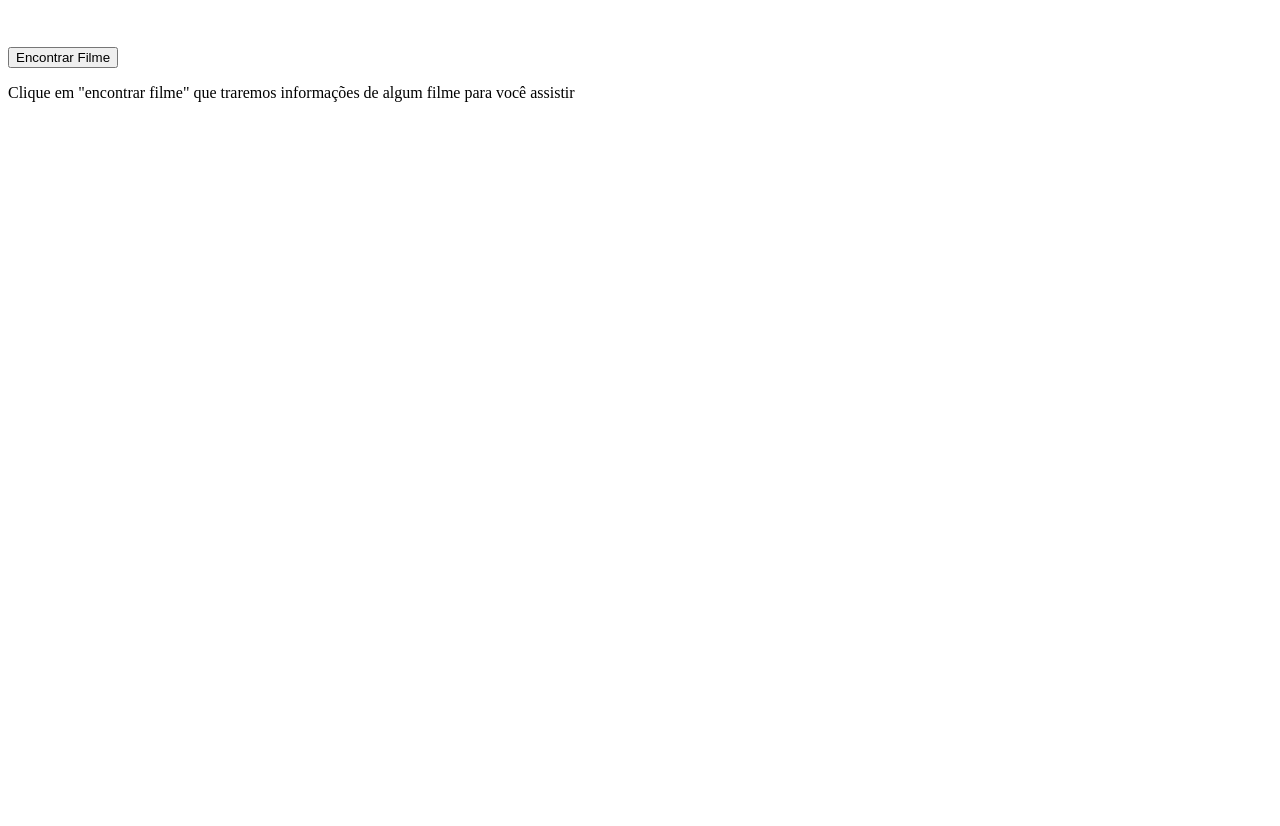
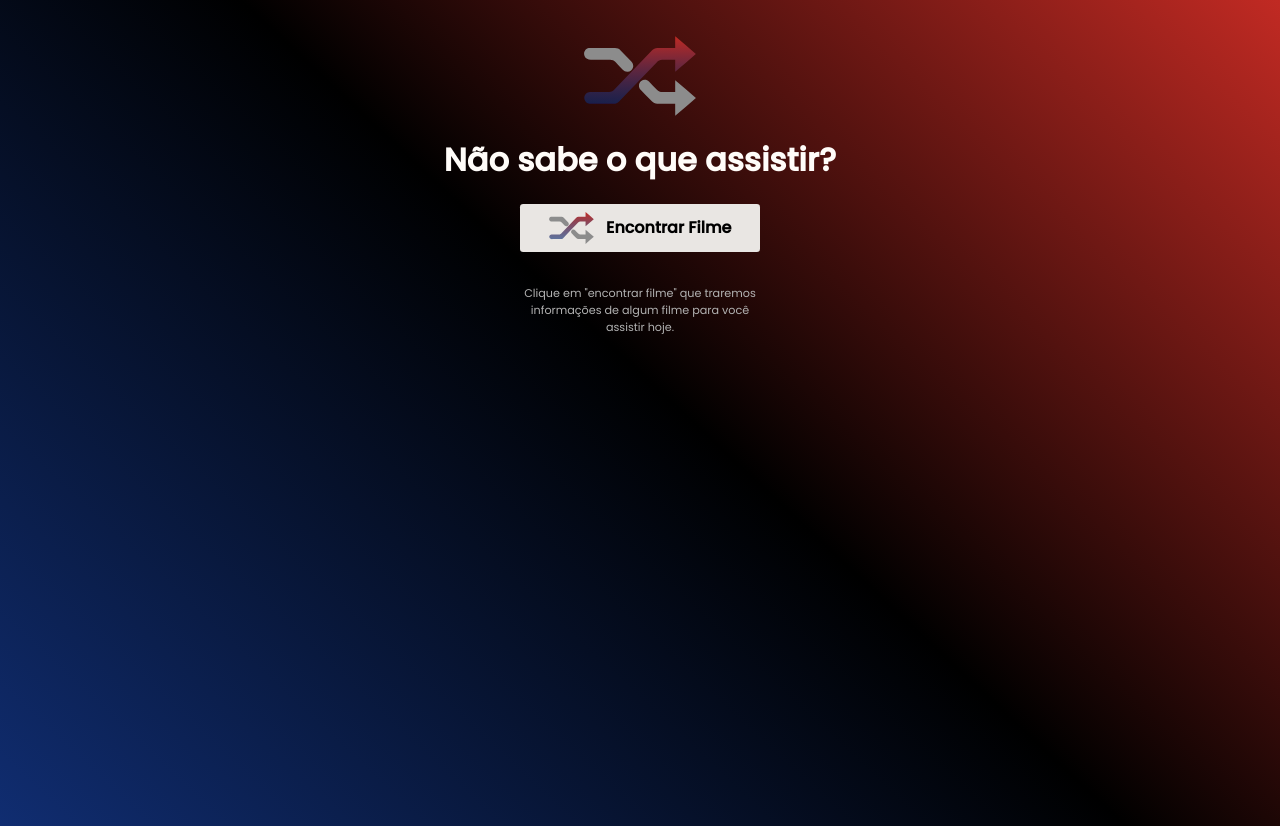
Before and after one commit to nathalia-84/rocketflix, a plain HTML site: page index.html in a window 1280 px wide. Before the commit the page ends 800 px from the top, so only its background shows below. Drawn offline with Linux system fonts and the light colour scheme; no server answers.

Commit message:
Adicionei estilos ao css

```diff
--- a/index.html
+++ b/index.html
@@ -8,23 +8,33 @@
   <link rel="stylesheet" href="styles.css">
   <link rel="shortcut icon" href="/assets/favico/favicon.ico" type="image/x-icon">
   <title>Rocketflix</title>
+
+  <link rel="preconnect" href="https://fonts.googleapis.com"><link rel="preconnect" href="https://fonts.gstatic.com" crossorigin><link href="https://fonts.googleapis.com/css2?family=Poppins:wght@300;400;500&display=swap" rel="stylesheet">
 </head>
 
 <body>
+  <div class="container">
+    <div class="intro">
+      <img src="./assets/shuffle.svg" alt="Logo" height="80em">
+      <h1>Não sabe o que assistir?</h1>
+    </div>
+    <div class="movies">
+      <img src="" alt="">
+      <div class="text">
+        <h2></h2>
+        <p></p>
+      </div>
+    </div>
+    <div class="switch">
+      <div class="btn"><span class="icon"></span>Encontrar Filme</div>
+      <p>Clique em "encontrar filme" que traremos informações de algum filme para você assistir hoje.</p>
+    </div>
+
+    <script type="module" src="main.js"></script>
+  </div>
 
 
-  <div class="intro"></div>
-  <div class="movies">
-    <img src="" alt="" width="100px">
-    <h1></h1>
-    <p></p>
-  </div>
-  <div class="switch">
-    <button class="btn">Encontrar Filme</button>
-    <p>Clique em "encontrar filme" que traremos informações de algum filme para você assistir</p>
-  </div>
 
-  <script type="module" src="main.js"></script>
 </body>
 
 </html>
--- a/main.js
+++ b/main.js
@@ -8,40 +8,49 @@ function generateRandomIntegerInRange(min, max) {
   return Math.floor(Math.random() * (max - min + 1)) + min;
 }
 
-let number = generateRandomIntegerInRange(1, 1069293)
+async function getContent() {
+  let number = generateRandomIntegerInRange(1, 1069293)
 
-let url = "".concat(BASE_URL, number, '?', API_KEY, '&', language)
+  let url = "".concat(BASE_URL, number, '?', API_KEY, '&', language)
 
-
-async function getContent() {
   try {
     let response = await fetch(url)
     let data = await response.json()
 
-    while(response.status != 200 || data.poster_path == null || data.overview == "") {
+    while(response.status != 200 || data.poster_path == null || data.overview == "" || data.vote_average < 7) {
       number = generateRandomIntegerInRange(1, 1069293)
       url = "".concat(BASE_URL, number, '?', API_KEY, '&', language)
 
       response = await fetch(url)
       data = await response.json()
     }
-
+    console.log(data)
     show(data)
-    console.log(data)
   } catch (error) {
     console.log(error)
   }
 
 }
 
+function reduceText(text) {
+  let i = 1
+  while (text[text.length - i] != '.') {
+    i++
+  }
+  return text.substring(0, text.length - (i-1))
+}
+
 function show(movie) {
   document.querySelector('.movies img').src = "".concat(IMG_URL, movie.poster_path)
   document.querySelector('.movies img').alt = "".concat('Poster do filme ', movie.title)
-  document.querySelector('.movies h1').textContent = movie.title
-  document.querySelector('.movies p').textContent = movie.overview
+  document.querySelector('.movies img').style.height = "15em"
+  document.querySelector('.movies .text h2').textContent = movie.title
+  document.querySelector('.movies .text p').textContent = reduceText(movie.overview.substring(0, 500))
 }
 
 
 
 const btn = document.querySelector('.btn')
-btn.addEventListener('click', getContent())
+btn.addEventListener('click', function() {
+  getContent()
+}, {once : false})
--- a/styles.css
+++ b/styles.css
@@ -0,0 +1,112 @@
+* {
+    margin: 0;
+    padding: 0;
+    box-sizing: border-box;
+}
+
+:root {
+    --title: #fffcf9;
+    --subtitle: #b3b3b3;
+    --bg-button: #e9e6e3;
+    --background: linear-gradient(43deg, #102d71 0%, #000000 52%, #c12a23 100%);
+  }
+
+body {
+    height: 100vh;
+    background: var(--background);
+    color: var(--title);
+    font-family: 'Poppins', sans-serif;
+}
+
+.container {
+    display: flex;
+    flex-wrap: wrap;
+    justify-content: center;
+    margin-left: 25%;
+    margin-right: 25%;
+    margin-top: 2%;
+    height: 40%;
+}
+
+.intro {
+    display: flex;
+    flex-wrap: wrap;
+    align-items: center;
+    justify-content: center;
+    text-align: center;
+}
+
+.intro img {
+    padding: 0 30%;
+}
+
+.movies {
+    display: flex;
+    align-items: center;
+    justify-content: space-evenly;
+    margin-top: 2%;
+}
+.movies img {
+    border-radius: .2em;
+}
+
+.movies .text {
+    padding-left: 3%;
+}
+
+.movies .text p {
+    margin-top: 2%;
+}
+
+.switch {
+    display: flex;
+    flex-wrap: wrap;
+    align-items: center;
+    justify-content: center;
+    text-align: center;
+}
+
+
+.btn {
+    background-color: var(--bg-button);
+    width: 15em;
+    height: 3em;
+    font-weight: bold;
+    color: #000000;
+    border-radius: .2em;
+    padding: 0 3%;
+    font-size: 1em;
+
+    cursor: pointer;
+
+    display: flex;
+    align-items: center;
+    justify-content: space-evenly;
+}
+
+.icon {
+    background: url(./assets/shuffle.svg) no-repeat;
+    background-size: contain;
+    width: 3em;
+    height: 2em;
+}
+
+h1 {
+    font-size: 2em;
+    font-weight: bold;
+}
+
+h2 {
+    font-size: 1em;
+    font-weight: bold;
+}
+
+p {
+    font-size: .7em;
+}
+
+.switch p {
+    margin-top: 2%;
+    color: var(--subtitle);
+    padding: 0 30%;
+}
```
